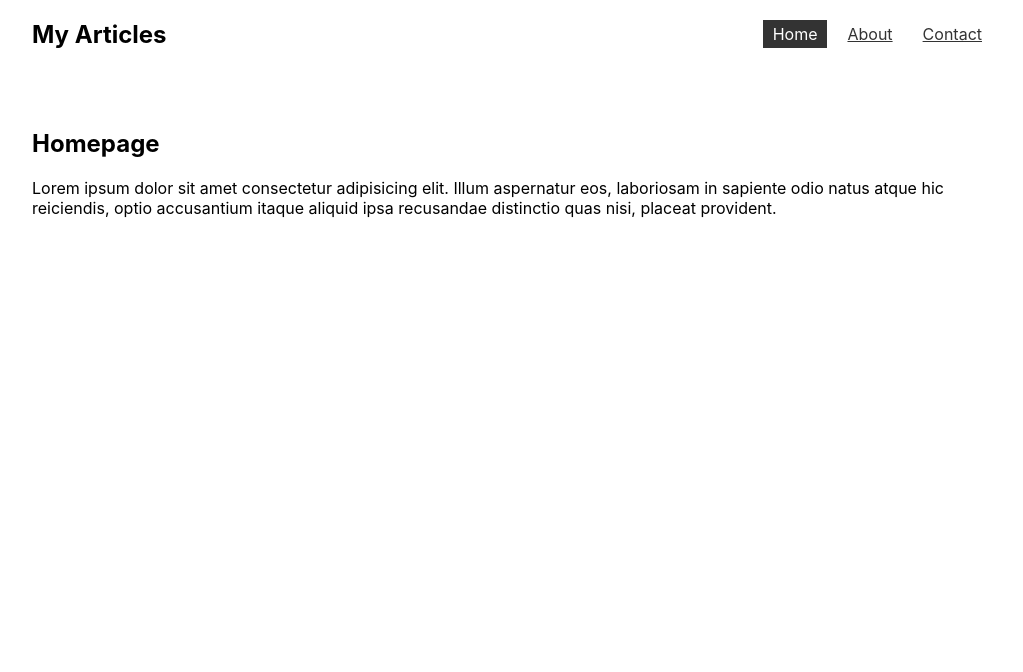
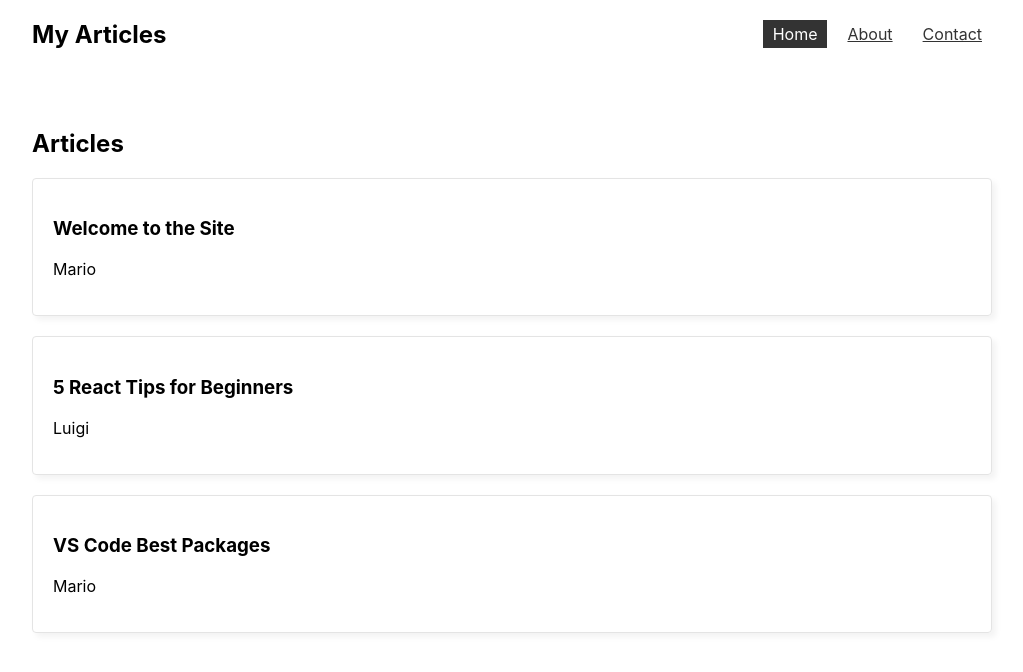
Before and after one commit to Alan114/multipage-site, a React (Create React App) app: page / in a window 1280 px wide. Shown: the top 672 px of the page, without its empty margins (128-1151 px from the left). Built offline with nearby package versions, Linux system fonts and the light colour scheme; data requests are answered from the project's data file.

Commit message:
Fetching articles from JSON server, syling and outputting them

```diff
--- /dev/null
+++ b/src/hooks/useFetch.js
@@ -0,0 +1,44 @@
+import { useState, useEffect } from "react";
+
+const useFetch = (url) => {
+  const [data, setData] = useState(null);
+  const [isPending, setIsPending] = useState(false);
+  const [error, setError] = useState(null);
+
+  useEffect(() => {
+    const controller = new AbortController();
+
+    const fetchData = async () => {
+      setIsPending(true);
+
+      try {
+        const res = await fetch(url, { signal: controller.signal });
+        if (!res.ok) {
+          throw new Error(res.statusText);
+        }
+        const data = await res.json();
+
+        setIsPending(false);
+        setData(data);
+        setError(null);
+      } catch (err) {
+        if (err.name === "AbortError") {
+          console.log("The fetch was aborted");
+        } else {
+          setIsPending(false);
+          setError("Could not fetch the data");
+        }
+      }
+    };
+
+    fetchData();
+
+    return () => {
+      controller.abort();
+    };
+  }, [url]);
+
+  return { data: data, isPending, error };
+};
+
+export default useFetch;
--- /dev/null
+++ b/src/pages/Home.css
@@ -0,0 +1,7 @@
+.home .card {
+  padding: 20px;
+  border: 1px solid #e4e4e4;
+  border-radius: 4px;
+  box-shadow: 4px 4px 6px rgba(0, 0, 0, 0.05);
+  margin-bottom: 20px;
+}
--- a/src/pages/Home.js
+++ b/src/pages/Home.js
@@ -1,15 +1,25 @@
 import React from "react";
+import useFetch from "../hooks/useFetch";
+import "./Home.css";
 
 const Home = () => {
+  const {
+    data: articles,
+    isPending,
+    error,
+  } = useFetch("http://localhost:3000/articles");
   return (
-    <div>
-      <h2>Homepage</h2>
-      <p>
-        Lorem ipsum dolor sit amet consectetur adipisicing elit. Illum
-        aspernatur eos, laboriosam in sapiente odio natus atque hic reiciendis,
-        optio accusantium itaque aliquid ipsa recusandae distinctio quas nisi,
-        placeat provident.
-      </p>
+    <div className="home">
+      <h2>Articles</h2>
+      {isPending && <div>Loading...</div>}
+      {error && <div>{error}</div>}
+      {articles &&
+        articles.map((article) => (
+          <div key={article.id} className="card">
+            <h3>{article.title}</h3>
+            <p>{article.author}</p>
+          </div>
+        ))}
     </div>
   );
 };
```
